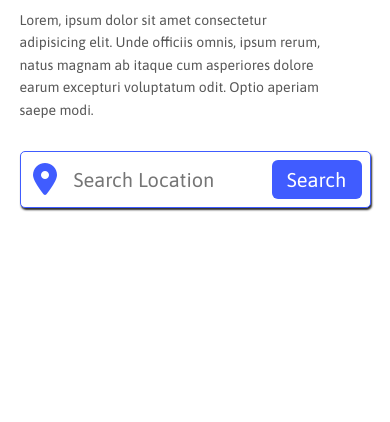
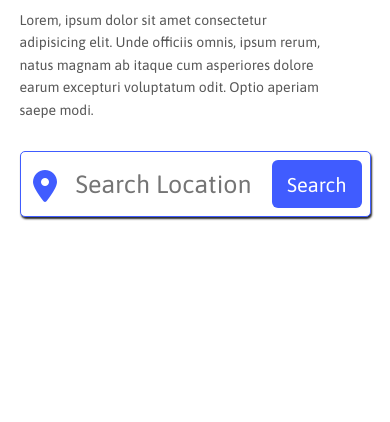
Before and after one commit to zura0z/real-estate-website, a plain HTML site: page index.html in a window 390 px wide. Shown: the part 252-674 px from the top of the page. Drawn offline with Linux system fonts and the light colour scheme.

Commit message:
input padding

```diff
--- a/styles.scss
+++ b/styles.scss
@@ -1057,12 +1057,11 @@ footer {
       }
       #input {
         i {
-          margin-top: 15px;
+          margin-top: 22.5px;
           margin-left: 15px;
         }
         input {
-          padding: 8px;
-          font-size: 20px;
+          font-size: 25px;
         }
       }
     }
```
Also changed, not shown: styles.css, 1 other file.
